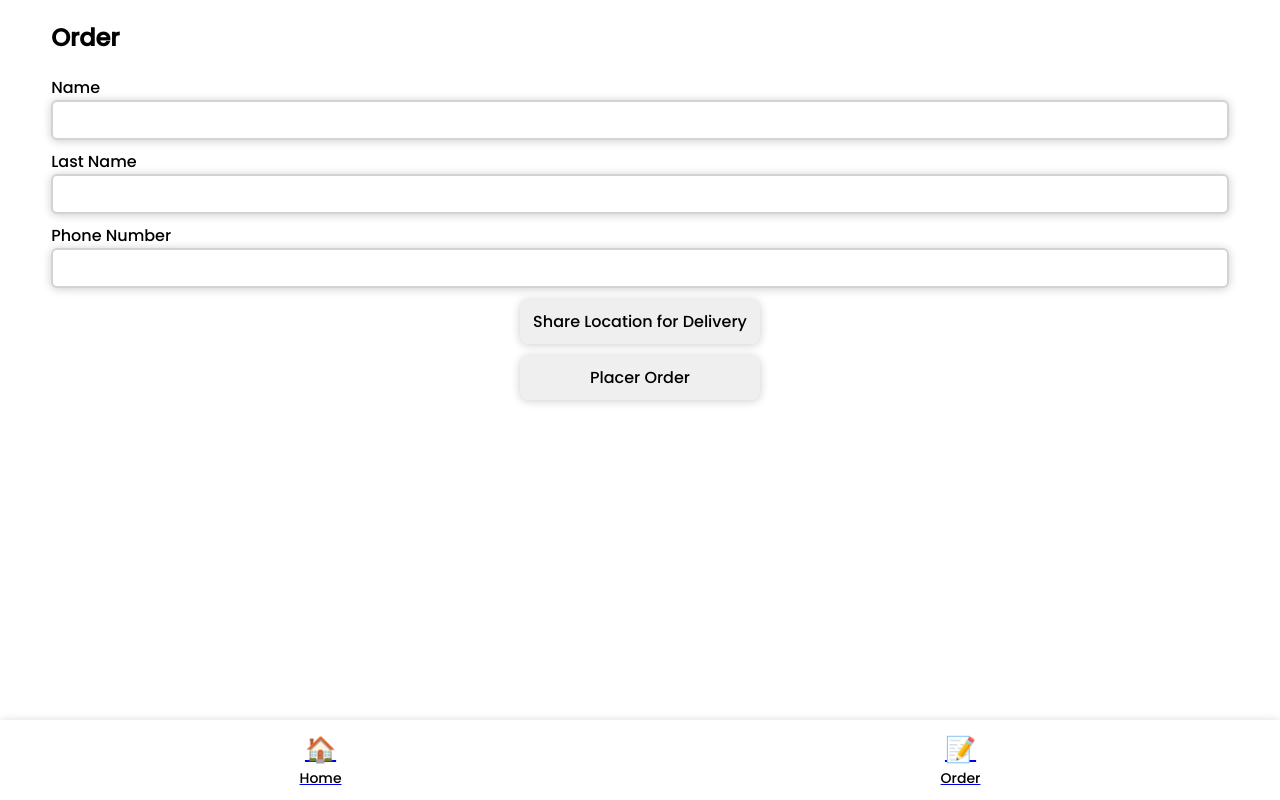
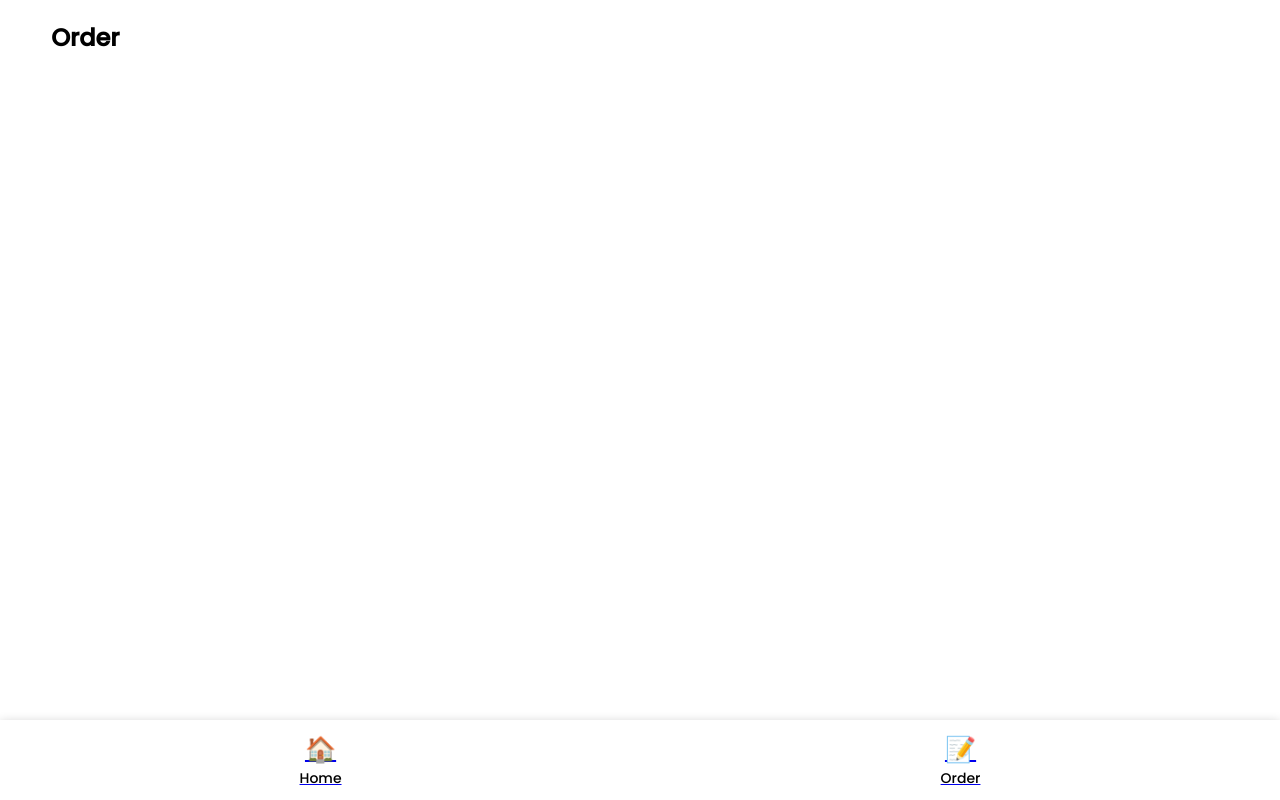
Before and after one commit to tonynechar/eat-it, a React (Create React App) app in the folder client/: page /order in a window 1280 px wide. Built offline with nearby package versions, Linux system fonts and the light colour scheme.

Commit message:
styling improvements and improved order page functionality

```diff
--- a/client/src/Components/DishItem/DishItem.js
+++ b/client/src/Components/DishItem/DishItem.js
@@ -11,6 +11,7 @@ function DishItem({ dish }) {
   const handleClick = (e, dish) => {
     e.preventDefault();
     if (!order.restaurantId || params._id !== order.restaurantId) {
+      setOrder(Object.assign(order, { dishes: [] }));
       dish.quantity = 1;
       order.dishes.push(dish);
       setOrder({...order, restaurantId: params._id, dishes: order.dishes});
--- a/client/src/Pages/Home/Home.css
+++ b/client/src/Pages/Home/Home.css
@@ -10,6 +10,7 @@
 }
 
 .categories-title {
+  font-size: 24px;
   margin: 10px 16px;
 }
 
--- a/client/src/Pages/Order/Order.css
+++ b/client/src/Pages/Order/Order.css
@@ -5,6 +5,28 @@
 
 .order-page-container::-webkit-scrollbar {
   display: none;
+}
+
+.empty-order-message {
+  min-width: 100%;
+  min-height: 70vh;
+  margin: 0 auto;
+  text-align: center;
+  padding-top: 60%;
+}
+
+.order-summary {
+  font-size: 18px;
+  display: flex;
+  justify-content: space-between;
+}
+
+.label {
+  margin: 10px 12px;
+}
+
+.total {
+  margin: 10px 16px;
 }
 
 form {
--- a/client/src/Pages/Order/Order.js
+++ b/client/src/Pages/Order/Order.js
@@ -1,4 +1,4 @@
-import React, { useState, useContext } from 'react';
+import React, { useState, useContext, useEffect } from 'react';
 import { OrderContext } from '../../App';
 import OrderList from '../../Components/OrderList/OrderList';
 import { MapContainer, TileLayer, Marker, Popup } from 'react-leaflet'
@@ -9,6 +9,14 @@ function Order() {
   const { order } = useContext(OrderContext);
 
   const [userCoordinates, setUserCoordinates] = useState({});
+  const [total, setTotal] = useState(0);
+
+  useEffect(() => {
+    for (let i = 0; i < order.dishes.length; i++) {
+      const increase = order.dishes[i].price * order.dishes[i].quantity;
+      setTotal(prev => prev += increase);
+    }
+  }, [order])
 
   const handleClick = (e) => {
     e.preventDefault();
@@ -33,23 +41,32 @@ function Order() {
     }
   }
 
-  const submitHandler = () => {
-    console.log(order);
+  const submitHandler = (e) => {
+    e.preventDefault();
     if (userCoordinates.latitude !== undefined || userCoordinates.longitude !== undefined) {
 
     }
+    console.log(order);
   }
+
+
   return (
     <div className='order-page-container'>
       <h2>Order</h2>
+      { order.dishes.length > 0 ?
+        <div>
           <OrderList dishes={order.dishes} />
+          <div className='order-summary'>
+            <p className='label'>Total:</p>
+            <p className='total'>${total.toFixed(2)}</p>
+          </div>
           <form onSubmit={submitHandler}>
             <label>Name</label>
             <input type='text' name='name' id='name' required={true} />
             <label>Last Name</label>
             <input type='text' name='lastName' id='lastName' required={true} />
             <label>Phone Number</label>
-        <input type='tel' name='phoneNumber' id='phoneNumber' pattern='[0-9]{3}-[0-9]{2}-[0-9]{3}' required={true} />
+            <input type='tel' name='phoneNumber' id='phoneNumber' pattern='[0-9]{10}' required={true} />
             <section>
               {/* <label>Delivery Method:</label>
               <br />
@@ -86,6 +103,11 @@ function Order() {
             }
             <button type='submit'>Placer Order</button>
           </form>
+        </div> :
+        <div className='empty-order-message'>
+          <p>Empty Order</p>
+        </div>
+      }
     </div>
   )
 }
--- a/client/src/Pages/Restaurant/Restaurant.css
+++ b/client/src/Pages/Restaurant/Restaurant.css
@@ -3,3 +3,11 @@
   width: 390px;
   object-fit: cover;
 }
+
+.restaurant-title {
+  margin: 12px;
+}
+
+.dishes-list-container h3 {
+  margin: 2px 10px;
+}
--- a/client/src/Pages/Restaurant/Restaurant.js
+++ b/client/src/Pages/Restaurant/Restaurant.js
@@ -23,7 +23,7 @@ function Restaurant() {
       <div className='restaurant-image-container'>
         <img src={currentRestaurant.restaurantImage} alt=''/>
       </div>
-      <h2>{currentRestaurant.restaurantName}</h2>
+      <h2 className='restaurant-title'>{currentRestaurant.restaurantName}</h2>
       <DishesList menu={menu} />
     </div>
   )
```
Lines whose indentation alone changed are shown as unchanged.
